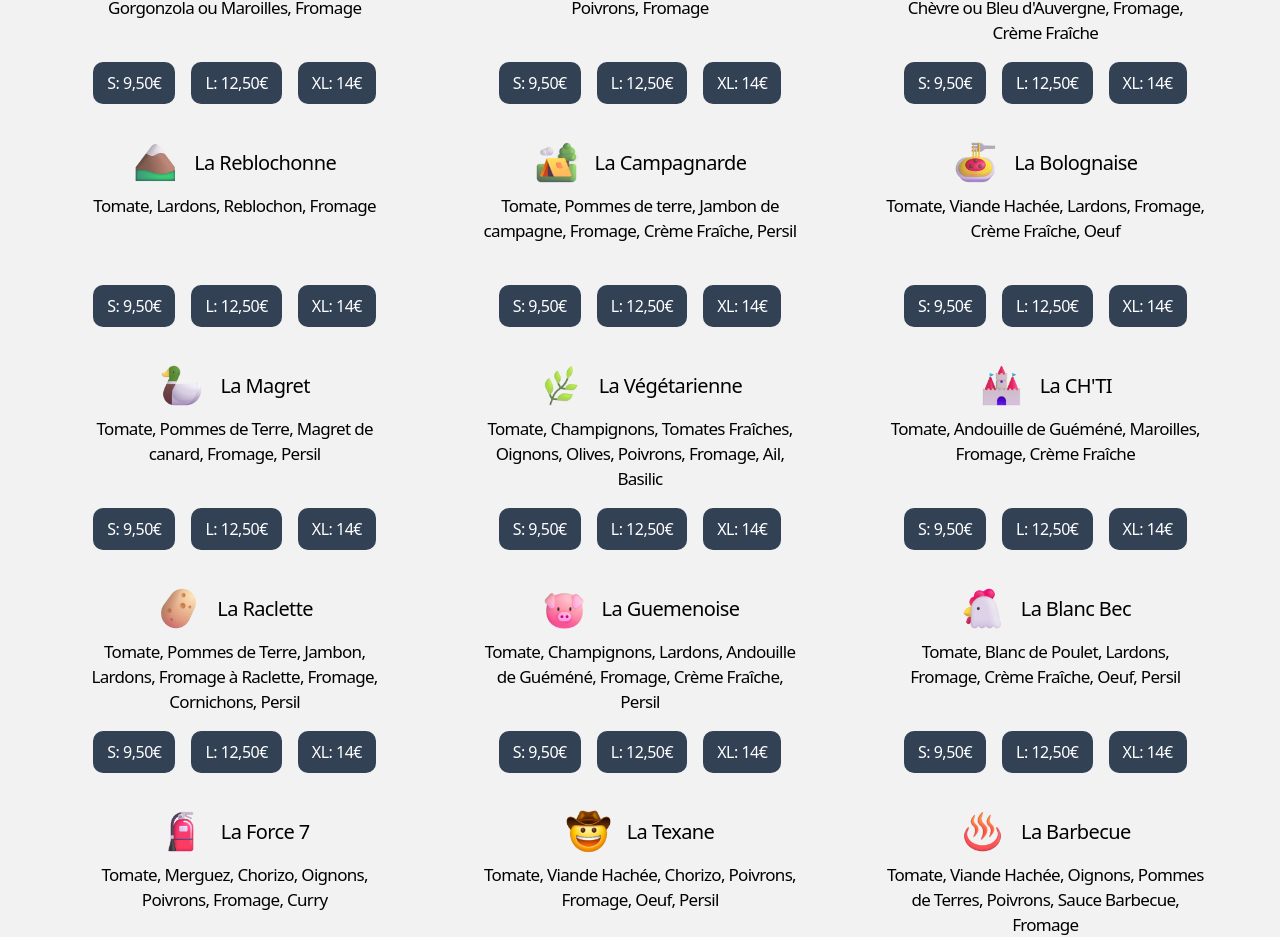
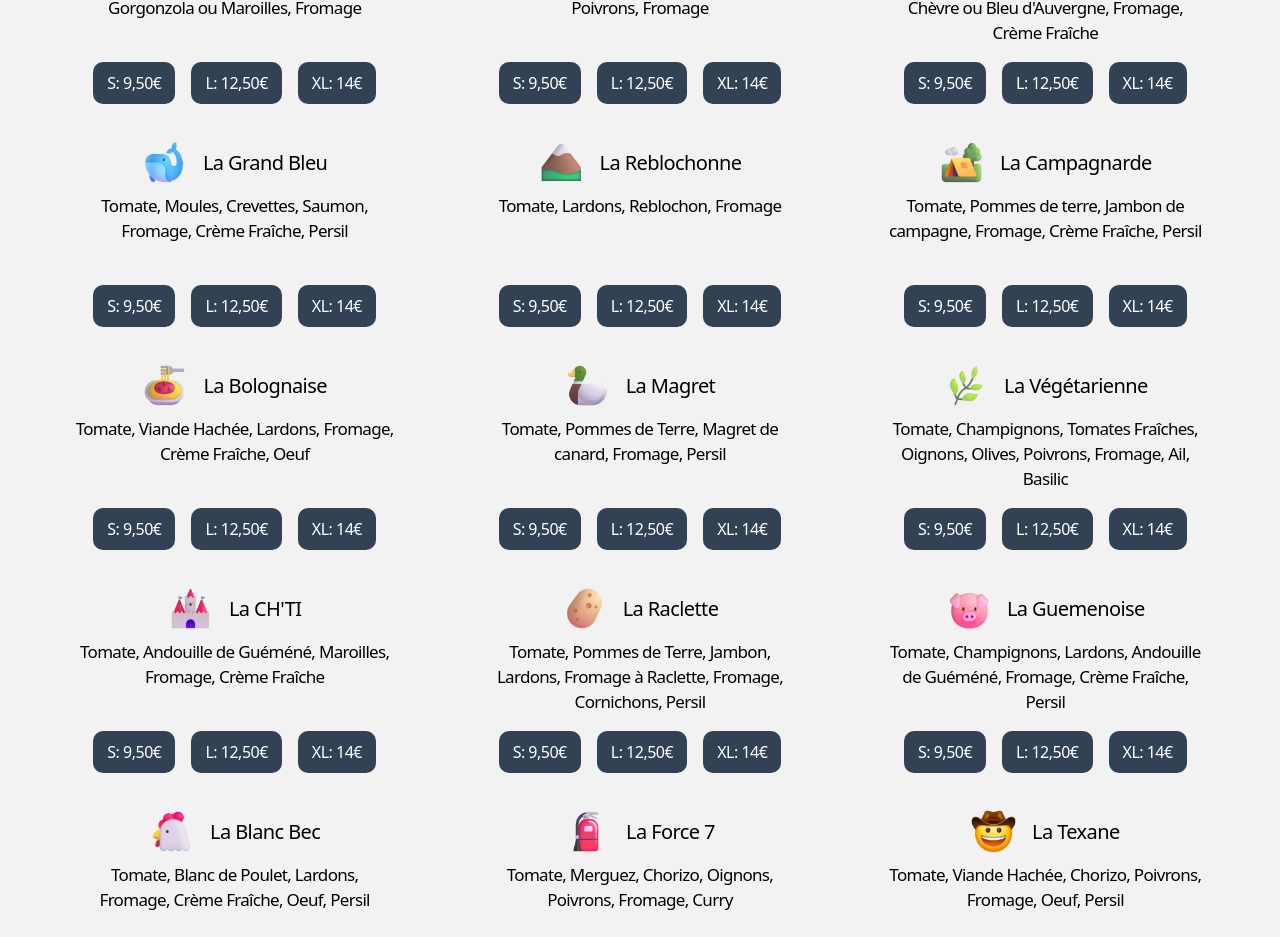
Before and after one commit to MorskiPro/tutoriel-js, a Next.js app: page /nos-pizzas in a window 1280 px wide. Shown: the part 3056-3993 px from the top of the page. Built offline with nearby package versions, Linux system fonts and the light colour scheme; what tailwind-hamburgers would draw is missing.

Commit message:
Beta 1.0

```diff
--- a/src/ui/modules/nos-pizzas/components/menu/menu.view.tsx
+++ b/src/ui/modules/nos-pizzas/components/menu/menu.view.tsx
@@ -317,6 +317,18 @@ const MenuData: MenuListInterface[] = [
         imageAlt: "pizzaiole pour pizza Pizzaïole avec chevre et lardon",
         title: "La Pizzaïole",
         description:"Tomate, Jambon, Champignons, Lardons, Chèvre ou Bleu d'Auvergne, Fromage, Crème Fraîche",
+
+        prices:"S: 9,50€",
+        pricel:"L: 12,50€",
+        pricexl:"XL: 14€",
+
+        base: "tomate",
+    },
+    {id: uuidv4(),
+        imagePath: "/assets/images/Grandbleu.png",
+        imageAlt: "baleine pour pizza grand bleu avec crevettes saumon",
+        title: "La Grand Bleu",
+        description:"Tomate, Moules, Crevettes, Saumon, Fromage, Crème Fraîche, Persil",
 
         prices:"S: 9,50€",
         pricel:"L: 12,50€",
```
Also changed, not shown: public/assets/images/Grandbleu.png (added).
